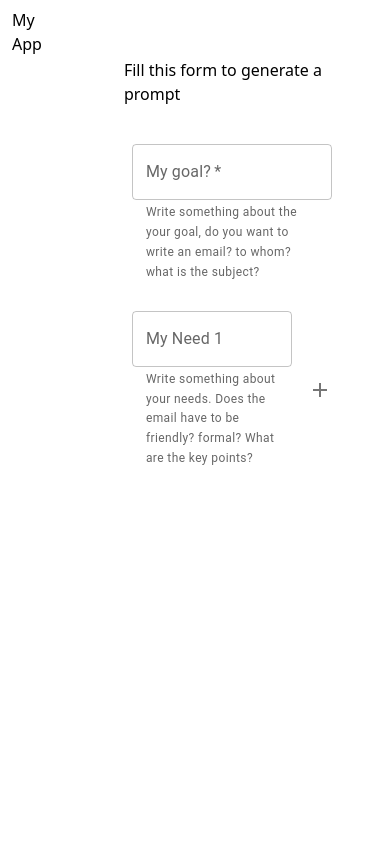
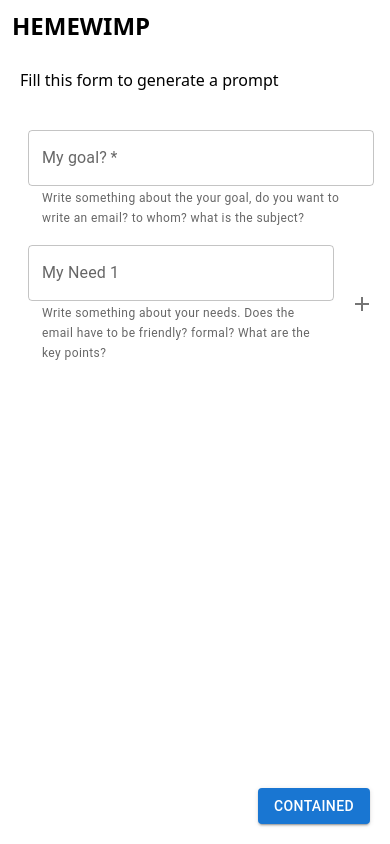
Before and after one commit to Ferez22/hemewimp, a React (Vite) app: page / in a window 390 px wide. Built offline with nearby package versions, Linux system fonts and the light colour scheme.

Commit message:
responsiveness and styling

```diff
--- a/src/components/my-needs.tsx
+++ b/src/components/my-needs.tsx
@@ -49,7 +49,7 @@ const MyNeeds = ({ needsInput, setNeedsInput }: MyNeedsProps) => {
       noValidate
       autoComplete="off"
     >
-      <div className="relative mt-3 flex flex-col gap-2">
+      <div className="relative flex flex-col gap-2">
         <div className="flex flex-col gap-2">
           {inputs.map((input, index) => (
             <div className="flex items-center" key={index}>
--- a/src/layout/layout.tsx
+++ b/src/layout/layout.tsx
@@ -1,5 +1,5 @@
-import React from 'react';
-import { ReactNode } from 'react';
+import React, { ReactNode } from 'react';
+import Box from '@mui/material/Box';
 
 interface LayoutProps {
   children: ReactNode;
@@ -7,13 +7,40 @@ interface LayoutProps {
 
 const Layout: React.FC<LayoutProps> = ({ children }) => {
   return (
-    <div className="ml-3 mt-2 flex h-full gap-8">
-      <div>
-        <h1>My App</h1>
-        {/* You can add navigation or a logo here */}
-      </div>
-      <div>{children}</div>
-    </div>
+    <Box
+      className="ml-3 mt-2 flex flex-col gap-4 md:flex-row md:gap-8"
+      sx={{
+        // MUI responsive styles
+        display: 'flex',
+        flexDirection: 'column',
+        gap: 2,
+        '@media (min-width: 768px)': {
+          flexDirection: 'row',
+          gap: 4
+        }
+      }}
+    >
+      <Box
+        sx={{
+          textTransform: 'uppercase',
+          fontWeight: 'bold',
+          // Responsive text size
+          fontSize: { xs: '1.5rem', md: '2rem' }
+        }}
+      >
+        <h1>hemewimp</h1>
+      </Box>
+      <Box
+        sx={{
+          // Adjust padding based on screen size
+          padding: { xs: 0, md: 2 },
+          // Allow content to grow and shrink as needed
+          flex: 1
+        }}
+      >
+        {children}
+      </Box>
+    </Box>
   );
 };
 
--- a/src/pages/form-page.tsx
+++ b/src/pages/form-page.tsx
@@ -2,13 +2,24 @@ import React from 'react';
 import MyDescription from '../components/my-description';
 import MyNeeds from '../components/my-needs';
 import Box from '@mui/material/Box';
+import Button from '@mui/material/Button';
 
 const FormPage = () => {
   const [descriptionInput, setDescriptionInput] = React.useState<string>('');
   const [needsInput, setNeedsInput] = React.useState<string>('');
 
   return (
-    <Box sx={{ padding: '50px' }}>
+    <Box
+      sx={{
+        padding: {
+          xs: '8px', // 16px padding on extra-small screens
+          sm: '16px', // 24px padding on small screens
+          md: '32px', // 32px padding on medium screens
+          lg: '40px', // 40px padding on large screens
+          xl: '50px' // 50px padding on extra-large screens
+        }
+      }}
+    >
       <h1>Fill this form to generate a prompt</h1>
       <Box sx={{ marginTop: '30px' }}>
         <MyDescription
@@ -17,7 +28,12 @@ const FormPage = () => {
         />
         <MyNeeds needsInput={needsInput} setNeedsInput={setNeedsInput} />
       </Box>
-      {needsInput}
+      <Button
+        variant="contained"
+        sx={{ position: 'fixed', bottom: '20px', right: '20px' }}
+      >
+        Contained
+      </Button>
     </Box>
   );
 };
```
